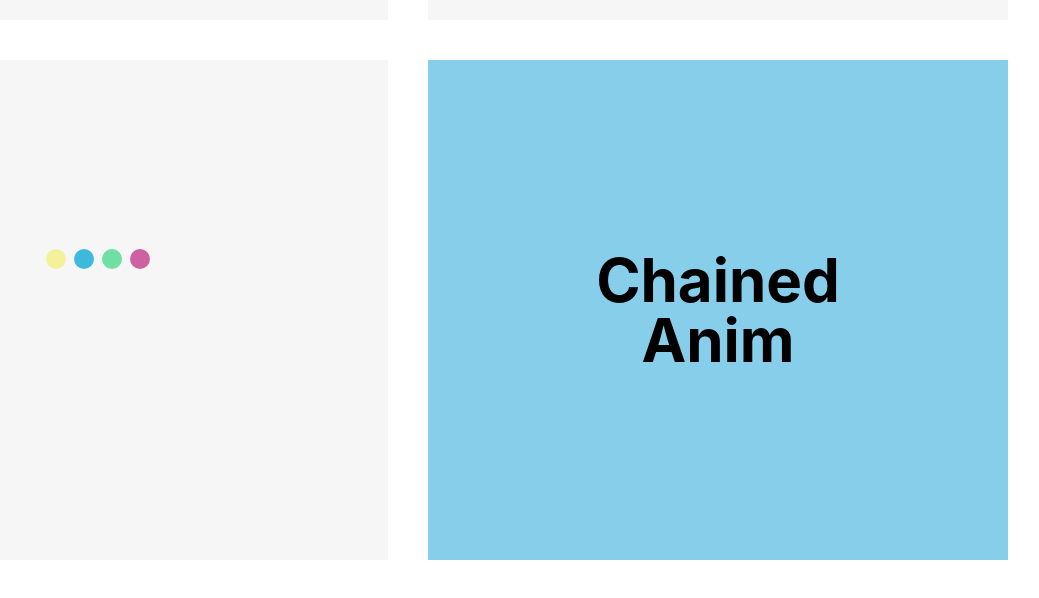
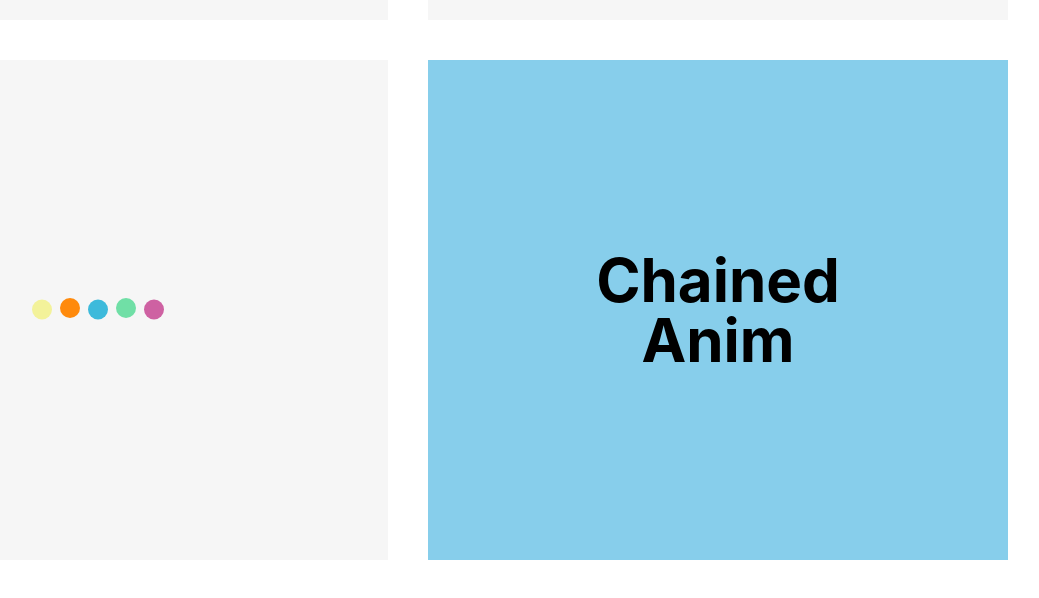
Before and after one commit to k2project/react-spring-exc, a React (Create React App) app: page / in a window 1280 px wide. Shown: the part 1184-1782 px from the top of the page, without its empty margins (232-1271 px from the left). Built offline with nearby package versions, Linux system fonts and the light colour scheme.

Commit message:
project7

```diff
--- a/src/projects/Project7/Project7.js
+++ b/src/projects/Project7/Project7.js
@@ -8,48 +8,50 @@ function Project7(){
     const dots = [
         {
             color:'#F3F29A',
-            delay: 0,
+        },
+        {
+            color:'#FF8A0C',
         },
         {
             color:'#3DBADB',
-            delay: 1000,
         },
         {
             color:'#70DFA6',
-            delay:2000,
         },
         {
             color:'#CE61A2',
-            delay:3000,
         },
 
     ]
+    const interp = i => r =>{
+        if(i% 2){
+            return  `translate3d(0, ${10 * Math.sin(r + ( 2 * Math.PI))}px, 0)`
+        }
+        return  `translate3d(0, ${5 * Math.sin(r + (3 * Math.PI))}px, 0)`
+    }
+    const {radians} = useSpring({
+        from:{
+            radians:0,
+        },
+        to: async next => {
+          while (1) await next({ radians: 2 * Math.PI })
+        },
+        config: {
+            duration: 1000
+        },
+        reset: true,
 
-    const springs = useSprings(dots.length, dots.map(item=>({
-        from:{
-            background:item.color,
-            top: '0px',
-        },
-        to:async (next) => {
-            await next({top:'50px'})
-            await next({top:'0px'})
-            await next({top:'50px'})
-            await next({top:'0px'})
-            await next({top:'-50px'})
-
-
-        },
-        config:{
-        },
-            // await next({ opacity: 1, from: { opacity: 0 }, reset: true })
-    })));
+    });
 
 
 
     return(
         <div className= "Project Project7" >
             <div>
-                {springs.map(props=><animated.span style={props} />)}
+                {dots.map((dot,i)=><animated.span key={'dot_'+i} style={{
+                    background:dots[i].color,
+                    transform: radians.interpolate(interp(i))
+                }} />)}
 
             </div>
         </div>
```
